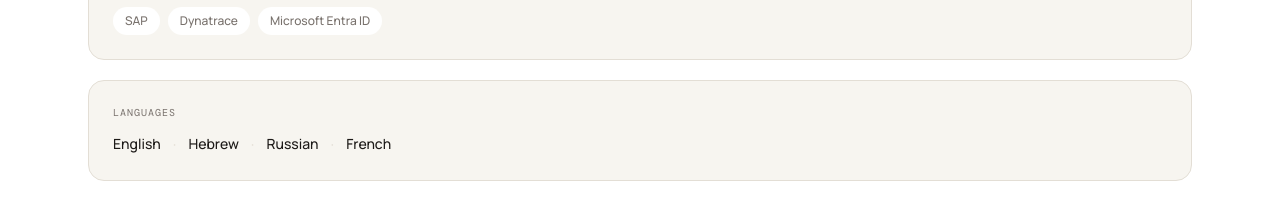
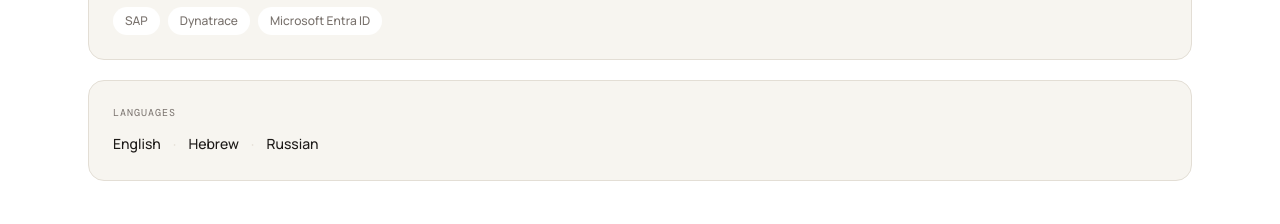
Before and after one commit to juliaobsh/julia-portfolio, a Next.js app: page / in a window 1280 px wide. Shown: the part 5680-5904 px from the top of the page. Built offline with nearby package versions, Linux system fonts and the light colour scheme; a web font is replaced by a local one.

Commit message:
Update skills.ts

```diff
--- a/src/data/skills.ts
+++ b/src/data/skills.ts
@@ -71,4 +71,4 @@
   ],
 };
 
-export const languages = ["English", "Hebrew", "Russian", "French"];
+export const languages = ["English", "Hebrew", "Russian"];
```
